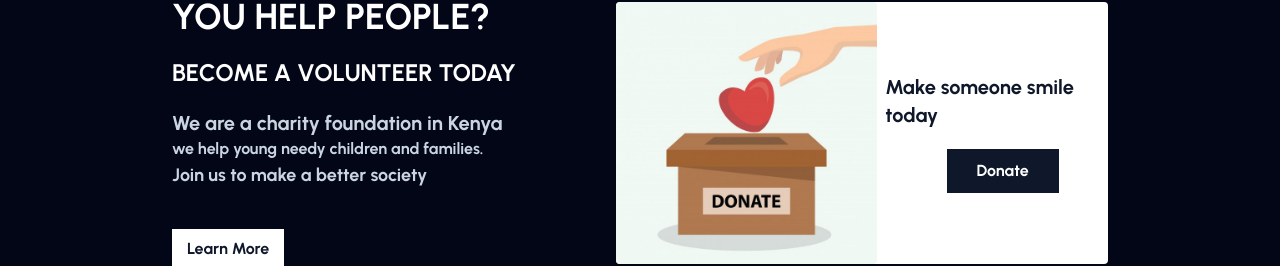
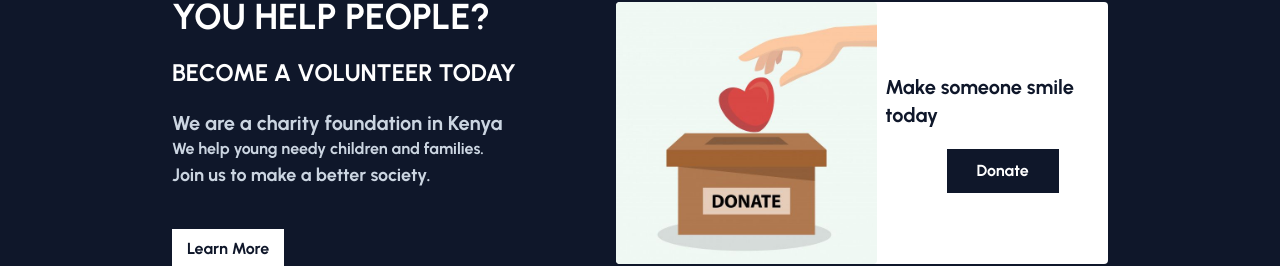
Before and after one commit to Reinhardt254/helpingheartsfoundation, a Next.js app: page / in a window 1280 px wide. Shown: the part 199-465 px from the top of the page. Built offline with nearby package versions, Linux system fonts and the light colour scheme.

Commit message:
Update page.jsx

```diff
--- a/app/page.jsx
+++ b/app/page.jsx
@@ -9,7 +9,7 @@ export default function Home() {
   return (
     <main className="z-0 flex flex-col min-h-screen bg-gray-200">
       <div
-        className="bg-slate-950 "
+        className="bg-slate-900 "
       >
         {/* ============card on home============ */}
       <div className="z-10 flex flex-col justify-center my-5 sm:items-center md:flex-row sm:my-32 md:mx-40">
@@ -21,9 +21,9 @@ export default function Home() {
             <div className="flex flex-col">
             <span className="text-xl font-bold text-start text-slate-300">We are a charity foundation in Kenya</span>
             <span className="font-bold text-start text-slate-300">
-            we help young needy children and families.
+            We help young needy children and families.
             </span>
-            <span className="text-lg font-bold text-start text-slate-300">Join us to make a better society</span>
+            <span className="text-lg font-bold text-start text-slate-300">Join us to make a better society. </span>
             </div>
       <div className="flex mt-5">
        <Link href="/About"
```
